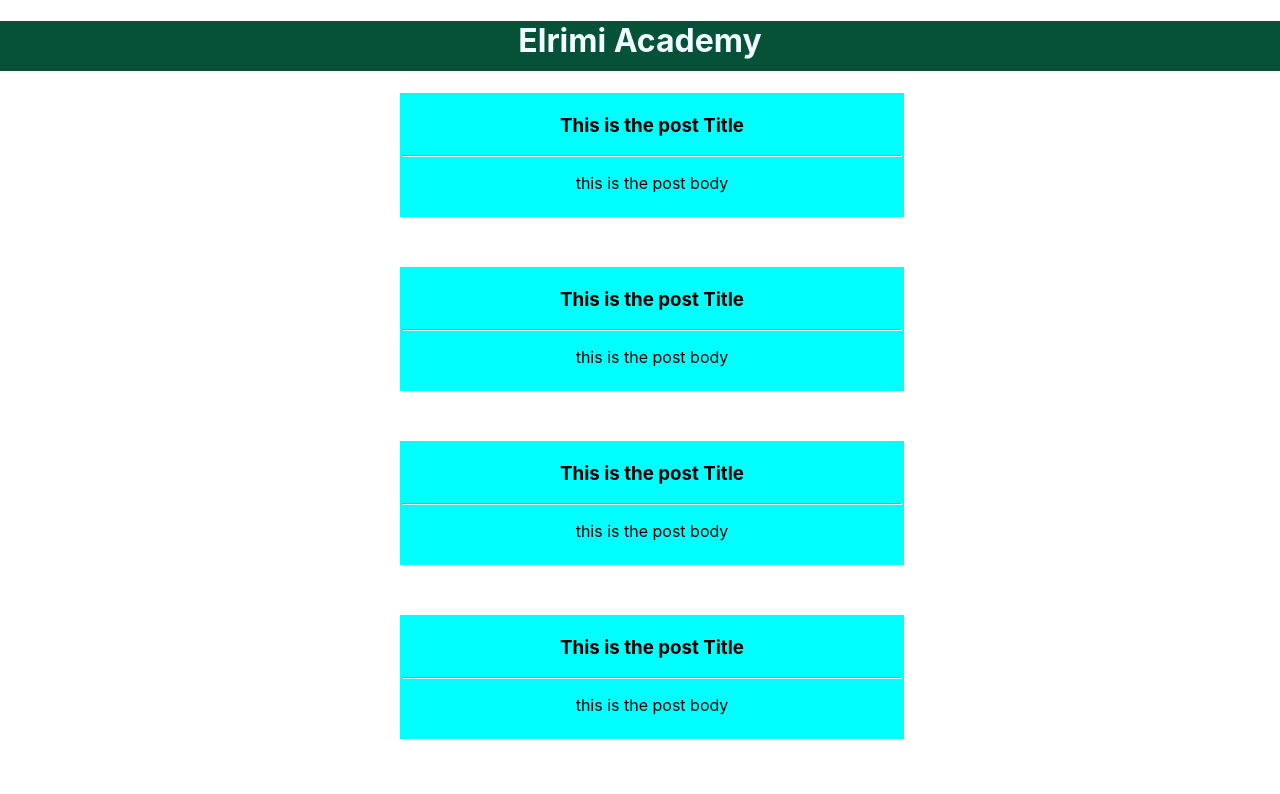
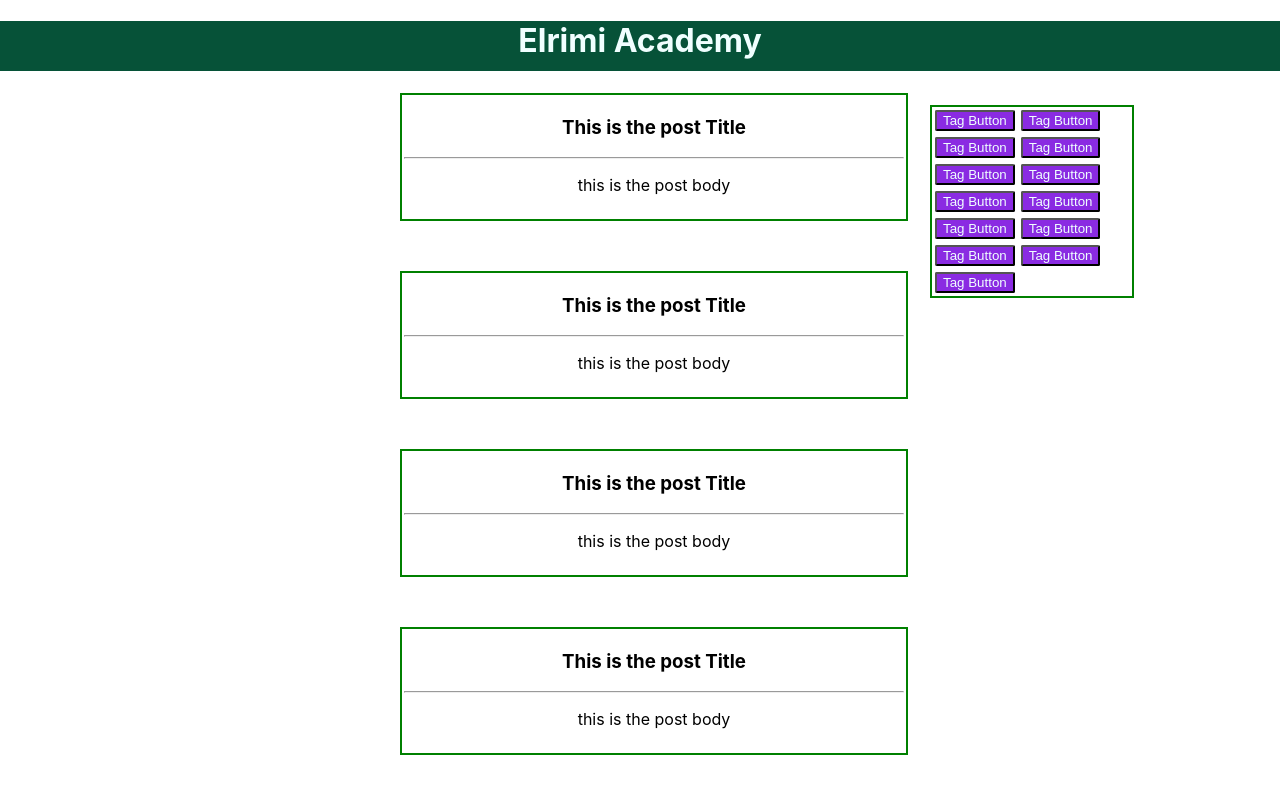
Before and after one commit to mohamadAlrimi/My-App2-React-Homework, a React (Create React App) app: page / in a window 1280 px wide. Shown: the top 794 px of the page. Built offline with nearby package versions, Linux system fonts and the light colour scheme.

Commit message:
the last section is done

```diff
--- a/src/App.js
+++ b/src/App.js
@@ -1,5 +1,6 @@
 import MyHeader from './Component/Header';
 import MyPosts from './Component/Post';
+import MyButton from './Component/Button';
 import './App.css';
 
 function App() {
@@ -10,6 +11,8 @@ function App() {
    <MyPosts/>
    <MyPosts/>
    <MyPosts/>
+   <MyButton/>
+
    </>
   );
 }
--- /dev/null
+++ b/src/Component/Button.css
@@ -0,0 +1,10 @@
+.btn {
+    border: 2px solid green;
+    height: auto;
+    width: 200px;
+    margin-left: 30px;
+   position: relative;
+    bottom: 700px;
+    left: 900px;
+
+}
--- /dev/null
+++ b/src/Component/Button.js
@@ -0,0 +1,24 @@
+import Nbutton from "./Nbutton"
+import "./Nbutton.css"
+import "./Button.css"
+export default function MyButton(){
+    return(
+        <>
+        <div className="btn">
+            <Nbutton/>
+            <Nbutton/>
+            <Nbutton/>
+            <Nbutton/>
+            <Nbutton/>
+            <Nbutton/>
+            <Nbutton/>
+            <Nbutton/>
+            <Nbutton/>
+            <Nbutton/>
+            <Nbutton/>
+            <Nbutton/>
+            <Nbutton/>
+        </div>
+        </>
+    )
+}
--- /dev/null
+++ b/src/Component/Nbutton.css
@@ -0,0 +1,6 @@
+.bt {
+    background-color: blueviolet;
+    border-radius: 2px;
+    color: azure;
+    margin: 3px;
+}
--- /dev/null
+++ b/src/Component/Nbutton.js
@@ -0,0 +1,7 @@
+export default function Nbutton(){
+    return (
+        <>
+        <button className={"bt"}>Tag Button</button>
+        </>
+    )
+}
--- a/src/Component/Post.css
+++ b/src/Component/Post.css
@@ -1,6 +1,7 @@
 div .post {
    padding: 2px 2px;
-  background-color: aqua;
+   border: 2px solid green;
+  /* background-color: aqua; */
   text-align: center;
     width: 500px;
     height: 120px;
```
